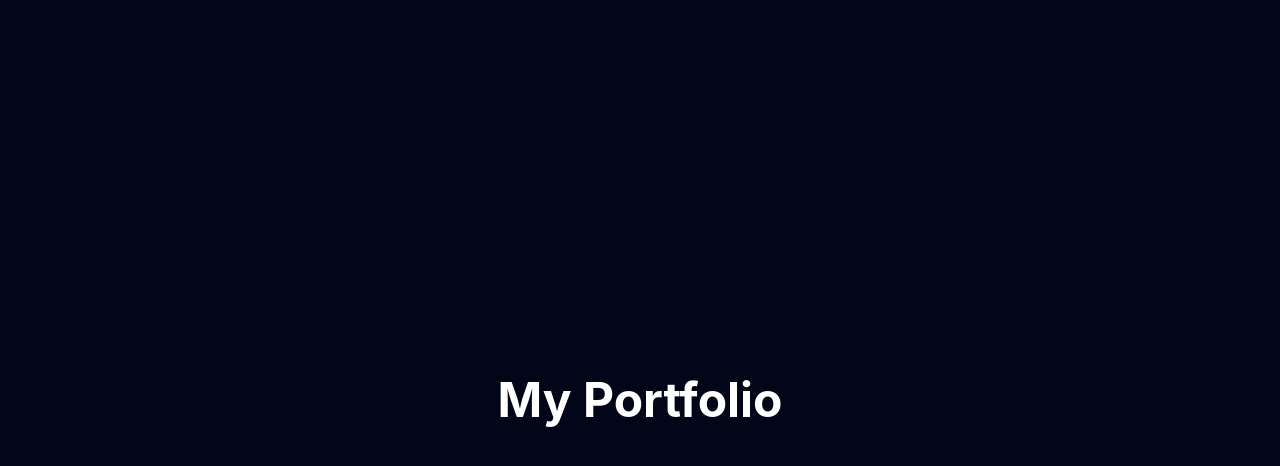
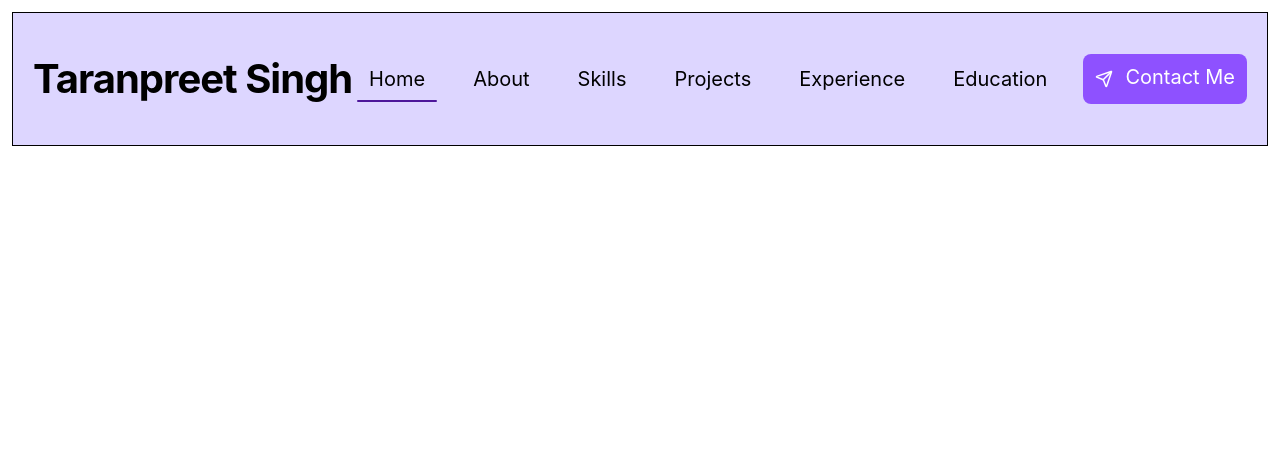
Before and after one commit to taranpreetsingh0682/personal-portfolio, a React (Vite) app: page / in a window 1280 px wide. Shown: the top 466 px of the page. Built offline with nearby package versions, Linux system fonts and the light colour scheme.

Commit message:
feat: build Responsive portfolio Navbar

```diff
--- a/package.json
+++ b/package.json
@@ -11,6 +11,7 @@
   },
   "dependencies": {
     "@tailwindcss/vite": "^4.3.3",
+    "lucide-react": "^1.34.0",
     "react": "^19.2.8",
     "react-dom": "^19.2.8",
     "tailwindcss": "^4.3.3"
--- a/src/App.jsx
+++ b/src/App.jsx
@@ -1,13 +1,16 @@
 
 import './App.css'
+import Navbar from './components/Navbar'
 
 function App() {
+
 return(
-  <div className="min-h-screen bg-slate-950 flex items-center justify-center">
-      <h1 className="text-5xl font-bold text-white">
-        My Portfolio
-      </h1>
-    </div>
+
+
+   <Navbar />
+
+
+
 )
 }
 
--- /dev/null
+++ b/src/components/Navbar.jsx
@@ -0,0 +1,108 @@
+
+import { useState } from 'react'
+import { Menu, X, Send } from 'lucide-react'
+
+
+const Navbar = () => {
+
+      const [isMenuOpen, setIsMenuOpen] = useState(false)
+      const navLinks =[
+        {name: 'Home' , href:'#home'},
+        {name: 'About', href: '#about'},
+        {name: 'Skills' , href: '#skills'},
+        {name: 'Projects', href:'#projects'},
+        {name: 'Experience',href:'#experience'},
+        {name:'Education',href: '#education'},
+
+
+
+      ]
+
+
+  return (
+    <header className='py-1 my-2 mx-3 bg-white'>
+      <nav className='py-2 px-5 my-0 border-1   bg-violet-200  '>
+
+<div className='flex justify-between'>
+        <div className=' flex items-center py-2 my-5'>
+          <a href='#home' className='text-[40px] font-bold tracking-tight text-black'>
+          Taranpreet Singh
+        </a>
+        </div>
+        <div className='hidden lg:flex py-2 my-2  items-center gap-6 text-[20px]'>
+         {navLinks.map((link, index) => (
+            <a
+              key={link.name}
+              href={link.href}
+              className={`relative py-2 px-3   text-black   ${
+                index === 0
+                  ? ' '
+                  : ' hover:text-black'
+              }`}
+            >
+              {link.name}
+
+              {index === 0 && (
+                <span className="absolute bottom-0 left-0 h-0.5 w-full rounded-full bg-violet-900 " />
+              )}
+            </a>
+          ))}
+
+
+          {/* contact */}
+
+          <a href='#contact' className=' flex gap-3 item-center rounded-lg  bg-violet-500 text-white px-3 py-2'>
+
+            <Send size={18} className='my-2 '/>
+            Contact Me
+          </a>
+
+          {/* Mobile Menu Button */}
+
+        </div>
+            <button type='button' onClick={()=> setIsMenuOpen(!isMenuOpen)}
+            className='text-black rounded-lg p-2 lg:hidden'>
+
+              {isMenuOpen ? <X size={24}/> : <Menu size={24}/>  }
+            </button>
+        </div>
+
+
+            {isMenuOpen && (
+          <div className="mt-4 border-t border-violet-300 pt-4 lg:hidden">
+
+            <div className="flex flex-col gap-2">
+
+              {navLinks.map((link) => (
+                <a
+                  key={link.name}
+                  href={link.href}
+                  onClick={() => setIsMenuOpen(false)}
+                  className="rounded-lg px-4 py-3 text-black hover:bg-violet-100"
+                >
+                  {link.name}
+                </a>
+              ))}
+
+              {/* Mobile Contact */}
+              <a
+                href="#contact"
+                onClick={() => setIsMenuOpen(false)}
+                className="flex items-center justify-center gap-2 rounded-lg bg-violet-500 px-4 py-3 text-white"
+              >
+                <Send size={18} />
+                Contact Me
+              </a>
+
+            </div>
+
+          </div>
+        )}
+      </nav>
+
+
+    </header>
+
+  )
+}
+export default Navbar
--- /dev/null
+++ b/src/sections/Hero.jsx
@@ -0,0 +1,7 @@
+import React from 'react'
+
+export const Hero = () => {
+  return (
+    <div>Hero</div>
+  )
+}
```
Also changed, not shown: 1 other file (tests, documents, lock files or other folders).
